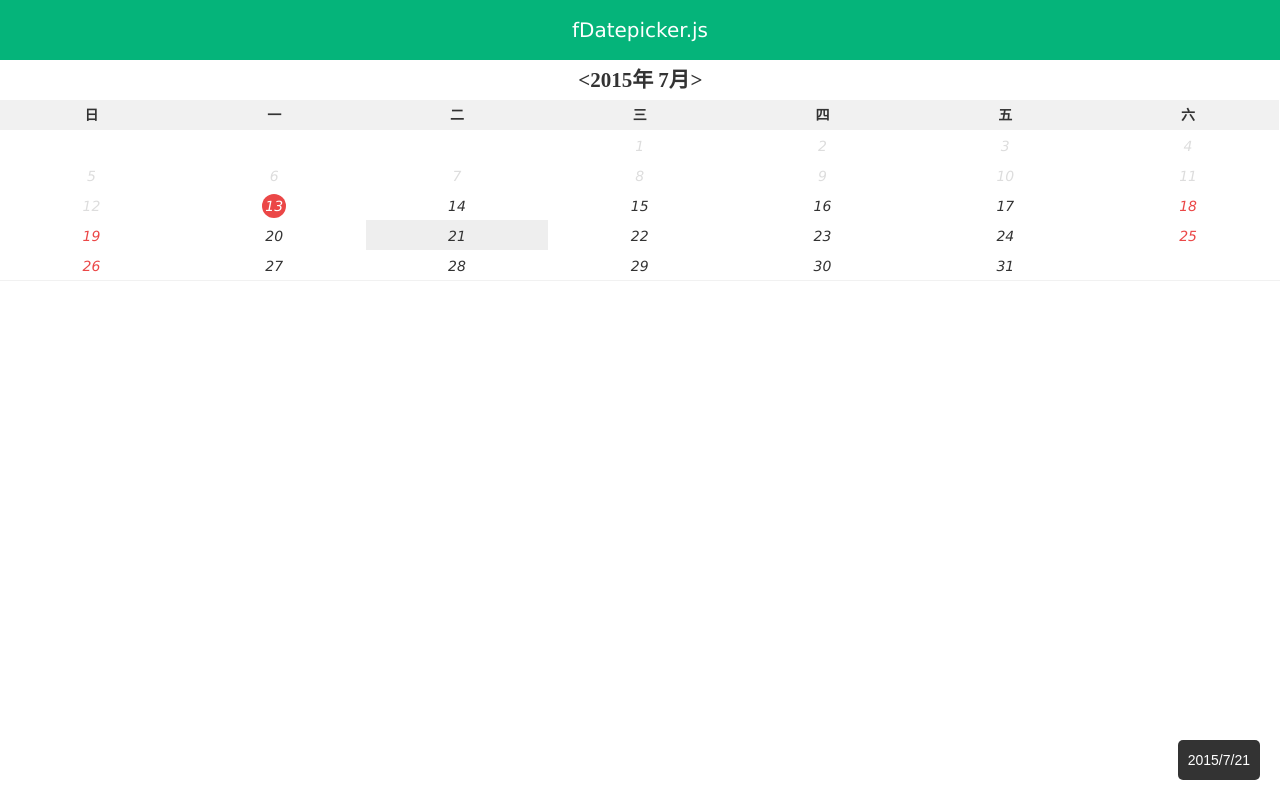
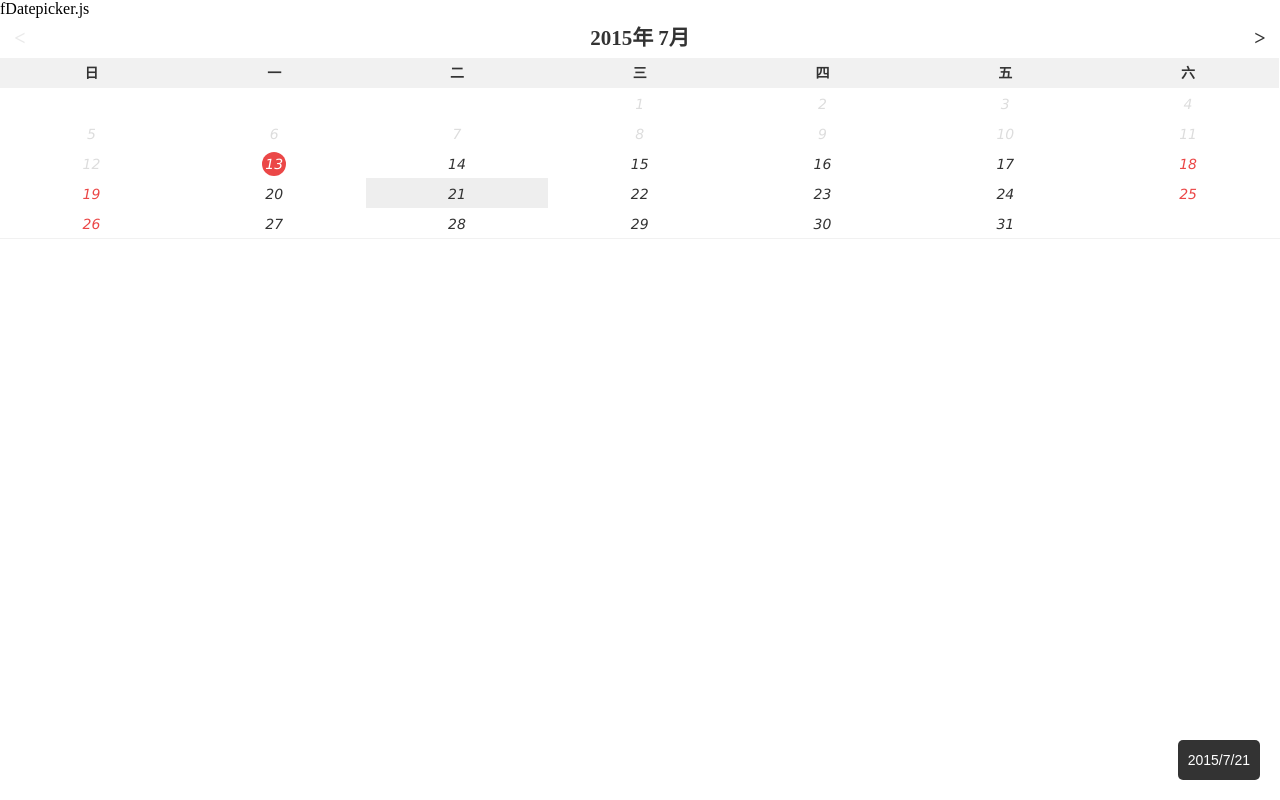
Before and after one commit to FrendEr/fDatepicker.js, a website: page example/index.html in a window 1280 px wide. Drawn offline with Linux system fonts and the light colour scheme.

Commit message:
v1.0.1 update: add single frame

```diff
--- a/src/fDatepicker.css
+++ b/src/fDatepicker.css
@@ -2,21 +2,6 @@
     margin: 0;
     padding: 0;
     box-sizing: border-box;
-}
-.header {
-    height: 60px;
-    line-height: 60px;
-    text-align: center;
-    color: #fff;
-    font-family: verdana;
-}
-.header p {
-    position: fixed;
-    top: 0;
-    left: 0;
-    width: 100%;
-    background-color: #05b47a;
-    font-size: 20px;
 }
 .datepicker-table {
     overflow: hidden;
@@ -28,8 +13,29 @@
     margin-bottom: 20px;
 }
 .datepicker-table .datepicker-header {
+    position: relative;
     height: 40px;
     line-height: 40px;
+}
+.datepicker-header i {
+    position: absolute;
+    top: 0;
+    font-size: 20px;
+    font-style: normal;
+    width: 40px;
+    height: 40px;
+    line-height: 40px;
+    text-align: center;
+    font-weight: bold;
+}
+.datepicker-header .disable-btn {
+    opacity: 0.1;
+}
+.datepicker-header .prev-btn {
+    left : 0;
+}
+.datepicker-header .next-btn {
+    right: 0;
 }
 .datepicker-table span {
     float: left;
```
